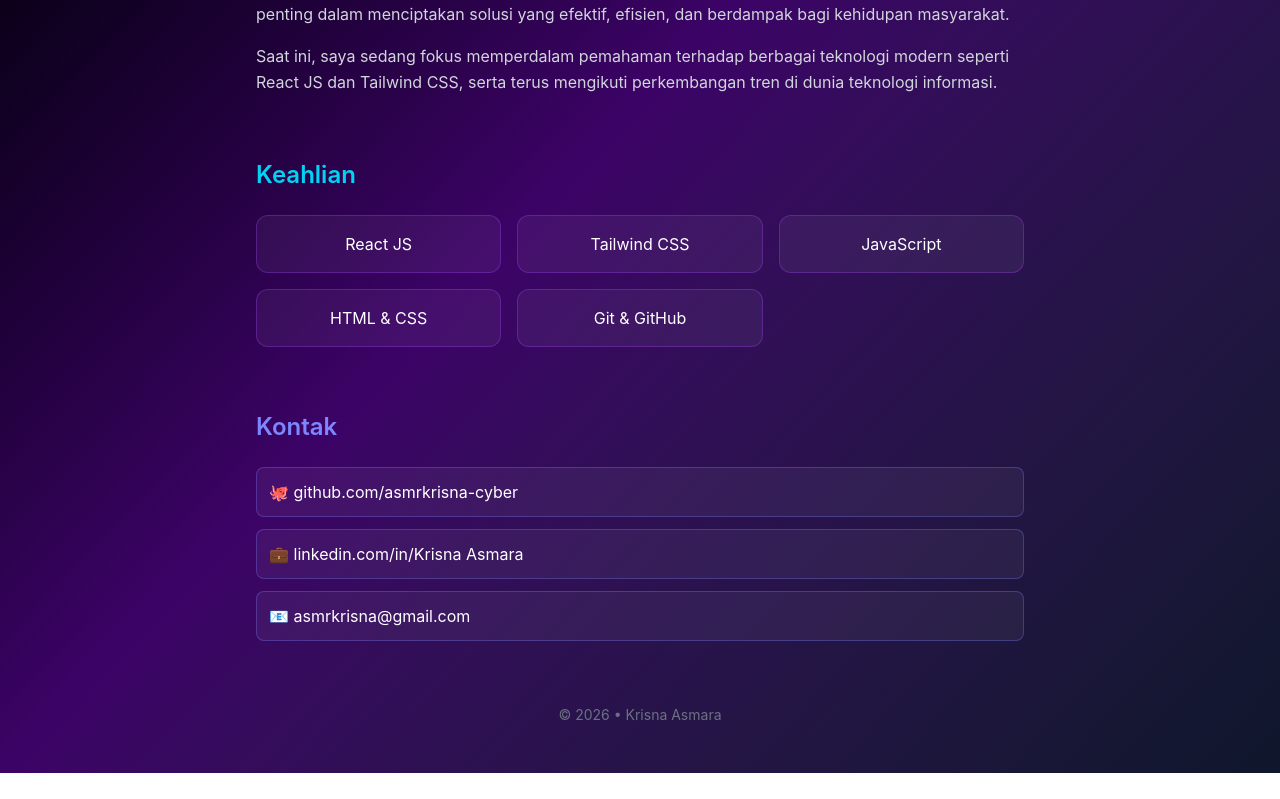
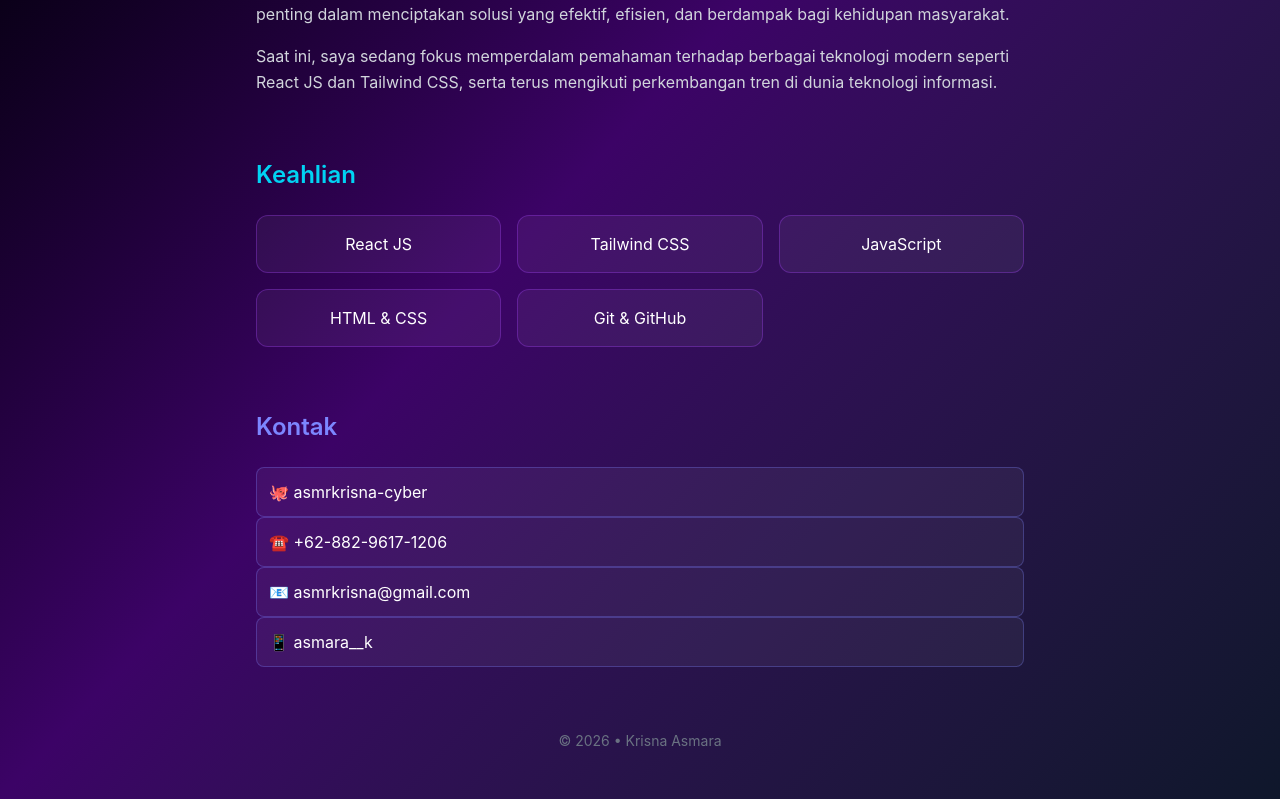
Before and after one commit to MPashaAlFalaqi/profile-app, a React (Vite) app: page /krisna-asmara in a window 1280 px wide. Shown: the part 571-1370 px from the top of the page. Before the commit the page ends 1344 px from the top, so only its background shows below. Built offline with nearby package versions, Linux system fonts and the light colour scheme.

Commit message:
update krisna

```diff
--- a/src/krisna-asmara.jsx
+++ b/src/krisna-asmara.jsx
@@ -12,9 +12,10 @@ Sebagai mahasiswa Teknologi Informasi, saya memiliki ketertarikan yang kuat pada
 Saat ini, saya sedang fokus memperdalam pemahaman terhadap berbagai teknologi modern seperti React JS dan Tailwind CSS, serta terus mengikuti perkembangan tren di dunia teknologi informasi.`,
   skills: ["React JS", "Tailwind CSS", "JavaScript", "HTML & CSS", "Git & GitHub"],
   social: {
-    github: "github.com/asmrkrisna-cyber",
-    linkedin: "linkedin.com/in/Krisna Asmara",
+    github: "asmrkrisna-cyber",
+    whatssapp: "+62-882-9617-1206",
     email: "asmrkrisna@gmail.com",
+    instagram: "asmara__k"
   },
 };
 
@@ -71,15 +72,29 @@ export default function ProfilKrisna() {
     Kontak
   </h2>
   <div className="space-y-3">
+    <a href="https://github.com/asmrkrisna-cyber" target="_blank" className="flex-1">
     <p className="bg-white/5 border border-indigo-400/30 p-3 rounded-lg hover:bg-indigo-500/10 transition">
       🐙 {profile.social.github}
     </p>
+    </a>
+
+    <a href="https://wa.me/6285977573788" target="_blank" className="flex-1">
     <p className="bg-white/5 border border-indigo-400/30 p-3 rounded-lg hover:bg-indigo-500/10 transition">
-      💼 {profile.social.linkedin}
+      ☎️ {profile.social.whatssapp}
     </p>
+    </a>
+
+    <a href="https://asmrkrisna@gmail.com" target="_blank" className="flex-1">
     <p className="bg-white/5 border border-indigo-400/30 p-3 rounded-lg hover:bg-indigo-500/10 transition">
       📧 {profile.social.email}
     </p>
+    </a>
+
+    <a href="https://www.instagram.com/asmara__k" target="_blank" className="flex-1">
+    <p className="bg-white/5 border border-indigo-400/30 p-3 rounded-lg hover:bg-indigo-500/10 transition">
+      📱 {profile.social.instagram}
+    </p>
+    </a>
   </div>
 </section>
 
```
